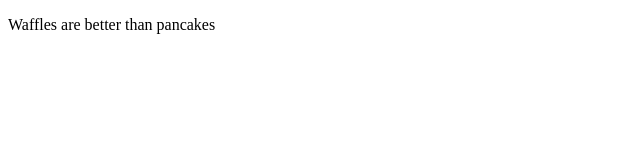
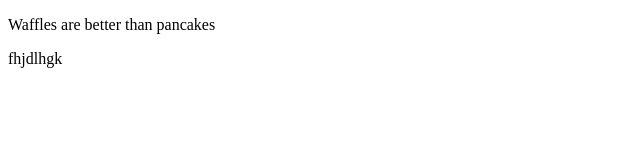
Before and after one commit to Pooooosh/04162020, a plain HTML site: page index.html in a window 1280 px wide. Shown: the full height of the page, 0-640 px from the left. Drawn offline with Linux system fonts and the light colour scheme.

Commit message:
Revision

```diff
--- a/index.html
+++ b/index.html
@@ -7,5 +7,6 @@
 </head>
 <body>
     <p>Waffles are better than pancakes</p>
+    <p>fhjdlhgk</p>
 </body>
 </html>
```
